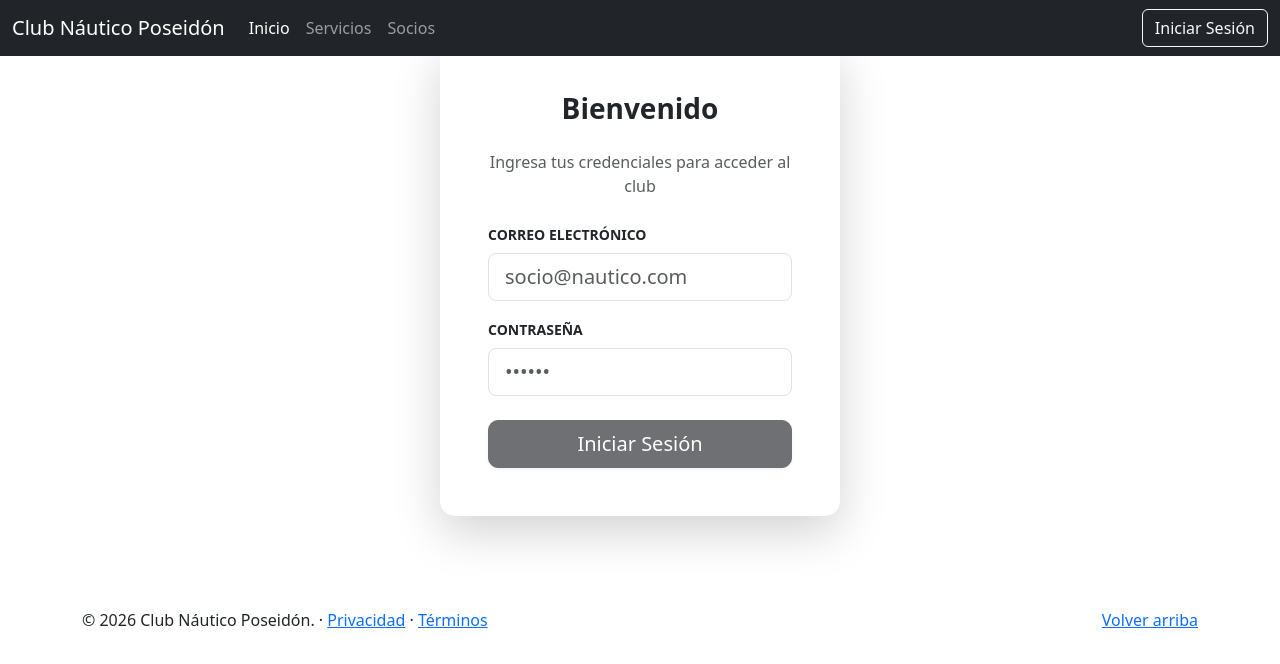
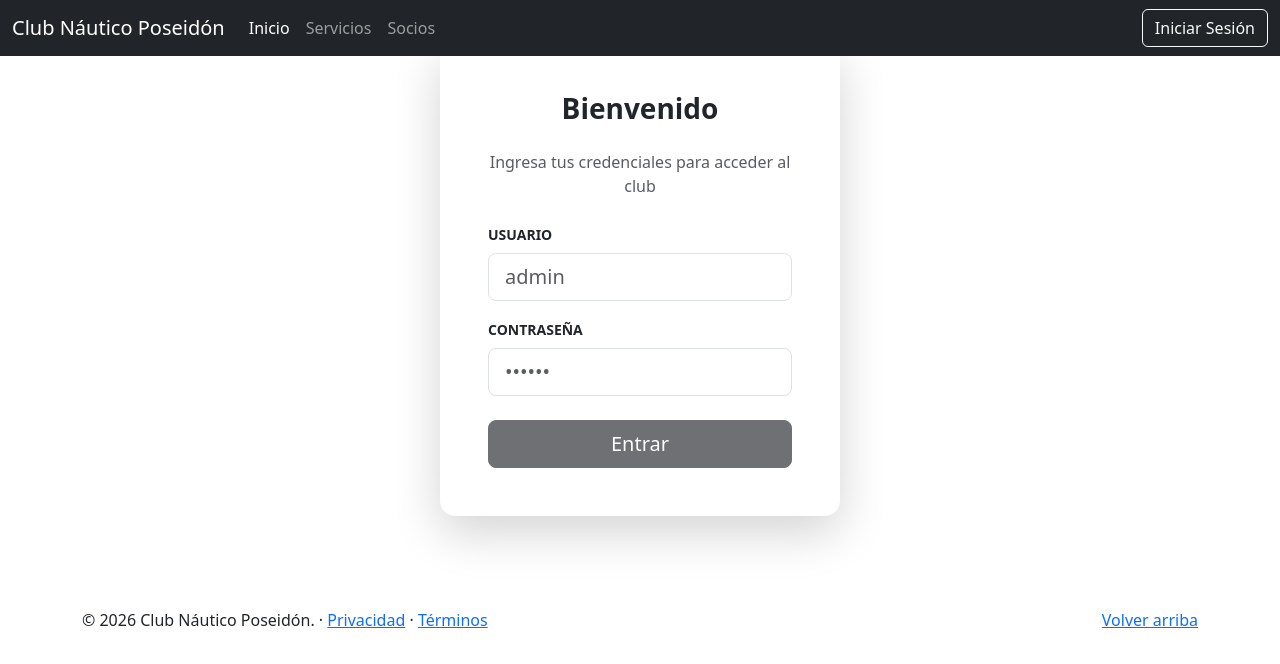
Before and after one commit to cmesajil/club-nautico-poseidon, an Angular app: page /login in a window 1280 px wide. Shown: the top 664 px of the page. Built offline with nearby package versions, Linux system fonts and the light colour scheme.

Commit message:
conectacto la BD

```diff
--- a/src/app/features/auth/auth.model.ts
+++ b/src/app/features/auth/auth.model.ts
@@ -9,6 +9,6 @@ export interface AuthResponse {
 
 // Estructura de lo que tú envías desde el formulario
 export interface LoginCredentials {
-  email: string;
+  username: string;
   password: string;
 }
--- a/src/app/features/auth/auth.service.ts
+++ b/src/app/features/auth/auth.service.ts
@@ -7,26 +7,41 @@ import { tap } from 'rxjs';
   providedIn: 'root',
 })
 export class AuthService {
-  private http = inject(HttpClient); // Inyección moderna de Angular 21
 
-  // Usamos un Signal para que la app reaccione al cambio de estado
+  private http = inject(HttpClient);
+
   private currentUser = signal<AuthResponse | null>(null);
 
-  // Un signal computado (solo lectura) para que los componentes sepan si hay sesión
   isAuthenticated = computed(() => !!this.currentUser());
 
   login(credentials: LoginCredentials) {
-    // Aquí usamos la URL que te de el equipo de backend
-    return this.http.post<AuthResponse>('api/login', credentials).pipe(
+
+    return this.http.post<AuthResponse>(
+      'http://localhost:8080/auth/login',
+      credentials
+    ).pipe(
+
       tap((response) => {
-        this.currentUser.set(response); // Guardamos en el Signal
-        localStorage.setItem('token', response.token); // Persistencia simple
-      }),
+
+        console.log("LOGIN EXITOSO");
+        console.log(response);
+
+        this.currentUser.set(response);
+
+        localStorage.setItem('token', response.token);
+
+      })
+
     );
+
   }
 
   logout() {
+
     this.currentUser.set(null);
+
     localStorage.removeItem('token');
+
   }
+
 }
--- a/src/app/features/auth/login/login.html
+++ b/src/app/features/auth/login/login.html
@@ -1,39 +1,42 @@
 <div class="container d-flex justify-content-center align-items-center" style="min-height: 70vh">
   <div class="card shadow-lg border-0" style="width: 100%; max-width: 400px; border-radius: 15px">
+
     <div class="card-body p-5">
-      <h3 class="text-center mb-4 fw-bold text-dark">Bienvenido</h3>
-      <p class="text-center text-muted mb-4">Ingresa tus credenciales para acceder al club</p>
+
+      <h3 class="text-center mb-4 fw-bold text-dark">
+        Bienvenido
+      </h3>
+
+      <p class="text-center text-muted mb-4">
+        Ingresa tus credenciales para acceder al club
+      </p>
 
       <form [formGroup]="loginForm" (ngSubmit)="onSubmit()">
+
         <div class="mb-3">
-          <label class="form-label small text-uppercase fw-bold">Correo Electrónico</label>
-          <input
-            type="email"
-            formControlName="email"
-            class="form-control form-control-lg"
-            placeholder="socio@nautico.com"
-          />
+          <label class="form-label small text-uppercase fw-bold">
+            Usuario
+          </label>
+
+          <input type="text" formControlName="username" class="form-control form-control-lg" placeholder="admin">
         </div>
 
         <div class="mb-4">
-          <label class="form-label small text-uppercase fw-bold">Contraseña</label>
-          <input
-            type="password"
-            formControlName="password"
-            class="form-control form-control-lg"
-            placeholder="••••••"
-          />
+          <label class="form-label small text-uppercase fw-bold">
+            Contraseña
+          </label>
+
+          <input type="password" formControlName="password" class="form-control form-control-lg" placeholder="••••••">
         </div>
 
-        <button
-          type="submit"
-          [disabled]="loginForm.invalid"
-          class="btn btn-dark btn-lg w-100 shadow-sm"
-          style="border-radius: 10px"
-        >
-          Iniciar Sesión
+        <button type="submit" class="btn btn-dark w-100 btn-lg" [disabled]="loginForm.invalid">
+
+          Entrar
+
         </button>
+
       </form>
+
     </div>
   </div>
 </div>
--- a/src/app/features/auth/login/login.ts
+++ b/src/app/features/auth/login/login.ts
@@ -6,35 +6,53 @@ import { Router } from '@angular/router';
 @Component({
   selector: 'app-login',
   standalone: true,
-  imports: [ReactiveFormsModule], // Necesario para usar formGroup en el HTML
+  imports: [ReactiveFormsModule],
   templateUrl: './login.html',
   styleUrl: './login.scss',
 })
 export class LoginComponent {
+
   private fb = inject(FormBuilder);
   private authService = inject(AuthService);
   private router = inject(Router);
 
-  // Definimos el formulario con validaciones básicas
   loginForm = this.fb.group({
-    email: ['', [Validators.required, Validators.email]],
-    password: ['', [Validators.required, Validators.minLength(6)]],
+    username: ['', Validators.required],
+    password: ['', Validators.required],
   });
 
   onSubmit() {
-    if (this.loginForm.valid) {
-      const credentials = this.loginForm.value as any;
 
-      this.authService.login(credentials).subscribe({
-        next: () => {
-          console.log('Login exitoso');
-          this.router.navigate(['/solicitud/lista-solicitudes']);
-        },
-        error: (err) => {
-          console.error('Error en login', err);
-          alert('Credenciales incorrectas');
-        },
-      });
+    if (this.loginForm.invalid) {
+      return;
     }
+
+    const credentials = {
+      username: this.loginForm.value.username!,
+      password: this.loginForm.value.password!
+    };
+
+    console.log(credentials);
+
+    this.authService.login(credentials).subscribe({
+
+      next: (response) => {
+
+        console.log("TOKEN:");
+        console.log(response);
+
+        this.router.navigate(['/solicitud/lista-solicitudes']);
+      },
+
+      error: (error) => {
+
+        console.log("ERROR");
+        console.log(error);
+
+        alert("Credenciales incorrectas");
+      }
+
+    });
+
   }
 }
```
